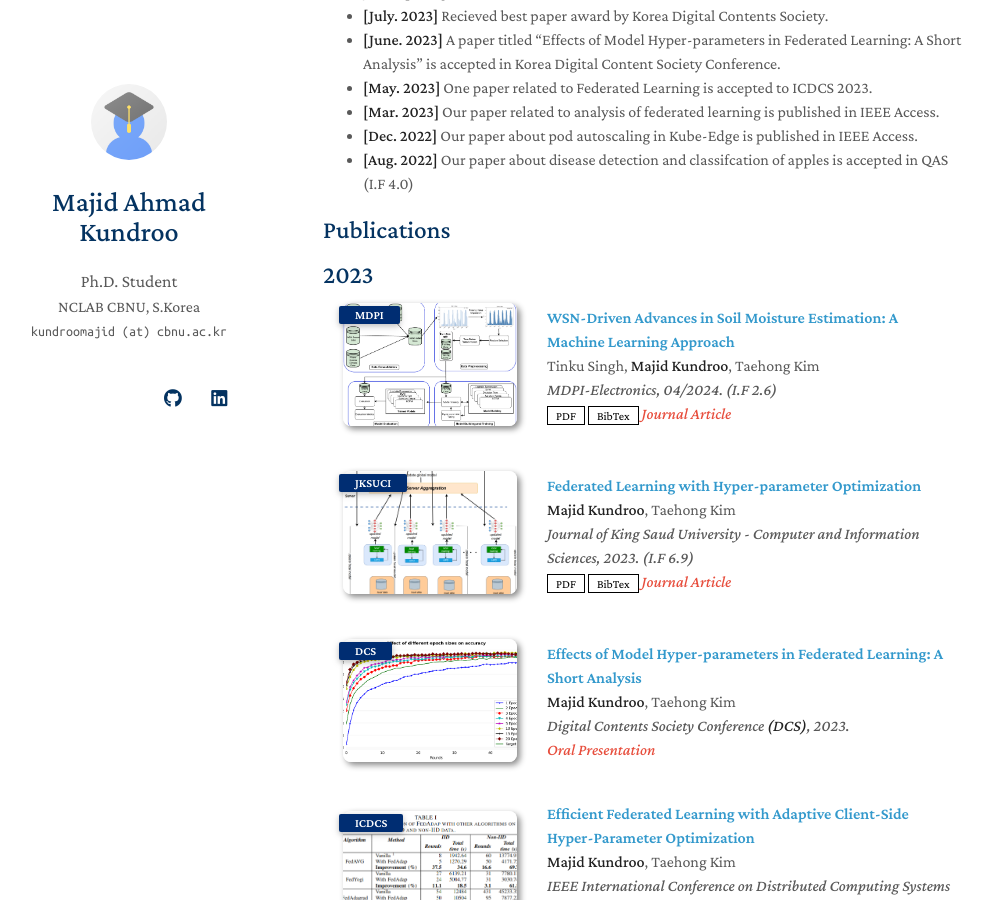
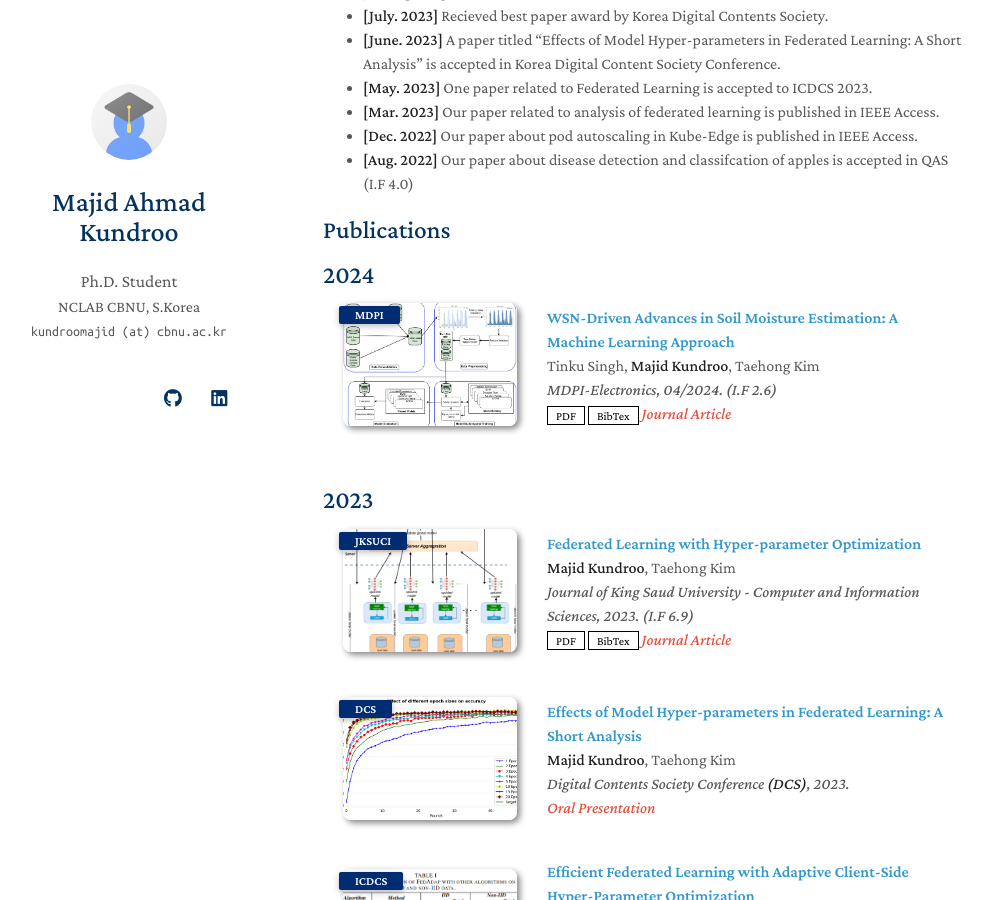
Before and after one commit to kundroomajid/kundroomajid.github.io, a Jekyll site: the page built from index.md, in a window 1280 px wide and 900 px high, scrolled down 710 px. Shown: the whole window, without its empty margins (147-1138 px from the left). Built offline with Jekyll 4.4.1, drawn with Linux system fonts in a browser that asks for light colours; nearby versions of some CDN libraries; a style sheet for code colours, icons or effects is not loaded; our own code applies the rules of GitHub Pages for plain Markdown files.

Commit message:
added 2024 title in publications

```diff
--- a/_includes/publications.md
+++ b/_includes/publications.md
@@ -3,7 +3,7 @@
 <div class="publications">
 
 <ol class="bibliography">
-<h2 id="" style="margin: 20px 0px 10px;">2023</h2>
+<h2 id="" style="margin: 20px 0px 10px;">2024</h2>
 
 <li>
     <div class="pub-row">
@@ -26,7 +26,7 @@
     </div>
     </li>
     <br>
-
+<h2 id="" style="margin: 20px 0px 10px;">2023</h2>
 <li>
     <div class="pub-row">
       <div class="col-sm-3 abbr" style="position: relative;padding-right: 15px;padding-left: 15px;">
```
